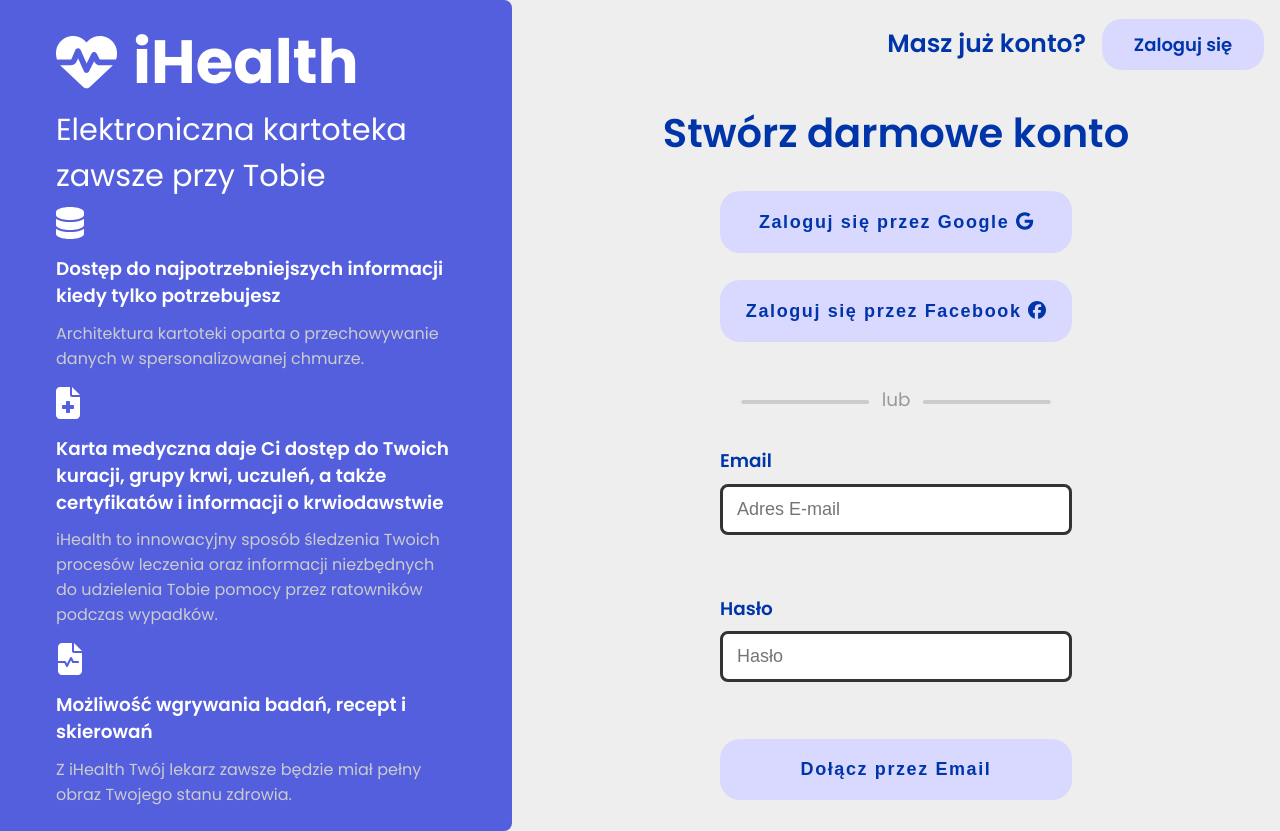
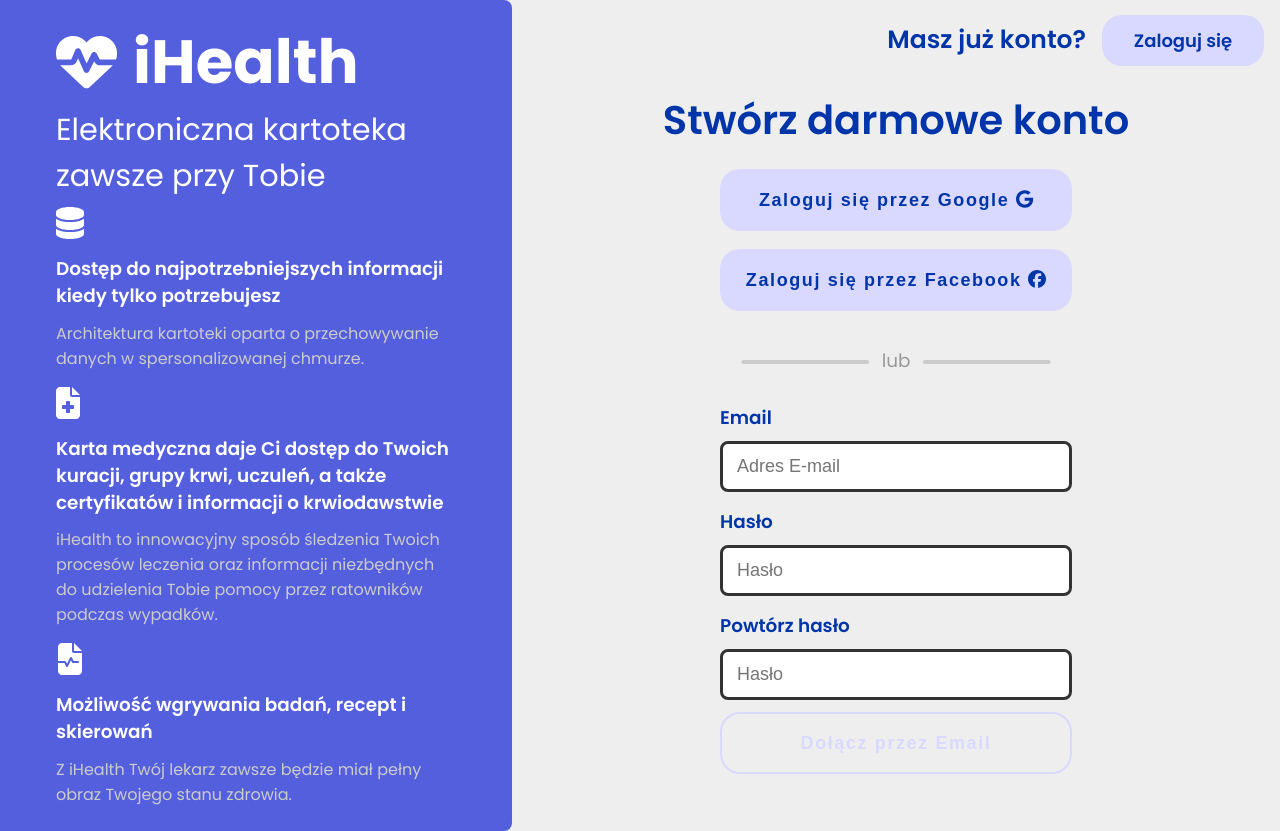
Before and after one commit to PixelSculptor/iHealth, a Vue app: page /register in a window 1280 px wide. Built offline with nearby package versions, Linux system fonts and the light colour scheme.

Commit message:
add validation of password and disable dynamic class for btn to sign up to platform

```diff
--- a/src/components/SingupFormComponent.vue
+++ b/src/components/SingupFormComponent.vue
@@ -13,6 +13,8 @@
                 id="email"
                 type="email"
                 class="formBlock__input"
+                aria-label="email input"
+                required
                 placeholder="Adres E-mail"
                 v-model="email" />
         </div>
@@ -27,9 +29,41 @@
                 id="password"
                 type="password"
                 required
+                aria-label="password input"
+                minlength="8"
                 class="formBlock__input"
                 placeholder="Hasło"
                 v-model="password" />
+            <div
+                v-show="password"
+                class="errorInfo">
+                <span
+                    v-if="!passwordMatching && password && passwordCheck"
+                    class="passwordNotMatching"
+                    >Hasła nie zgadzają się</span
+                >
+                <span
+                    v-else-if="passwordMatching"
+                    class="passwordMatching"
+                    >Hasła zgadzają się</span
+                >
+            </div>
+        </div>
+        <div class="signupForm__formBlock formBlock">
+            <label
+                for="passwordCheck"
+                class="formBlock__label"
+                >Powtórz hasło</label
+            >
+            <input
+                id="passwordCheck"
+                type="password"
+                required
+                aria-label="password input"
+                minlength="8"
+                class="formBlock__input"
+                placeholder="Hasło"
+                v-model="passwordCheck" />
         </div>
         <div
             v-show="error"
@@ -39,6 +73,7 @@
         <button-component
             soft
             wide
+            :disabled="disableCreateAccount"
             class="signupForm__submit"
             >Dołącz przez Email</button-component
         >
@@ -48,22 +83,31 @@
 <script setup>
     import ButtonComponent from './ButtonComponent.vue';
     import useSignup from '../composables/useSignup.js';
-    import { ref } from 'vue';
+    import { computed, ref } from 'vue';
 
     const emit = defineEmits(['submitSignUp']);
 
     const email = ref('');
     const password = ref('');
+    const passwordCheck = ref('');
     const { error, signup } = useSignup();
+    const passwordMatching = computed(() => {
+        return password.value === passwordCheck.value;
+    });
+    const disableCreateAccount = computed(() => {
+        return (
+            !email.value ||
+            password.value.length < 8 ||
+            !passwordCheck.value.length
+        );
+    });
 
     const handleSignUp = async () => {
-        if (!email.value || !password.value || error.value) {
+        await signup(email.value, password.value);
+        if (!error.value) {
             email.value = '';
             password.value = '';
             error.value = '';
-        }
-        await signup(email.value, password.value);
-        if (!error.value) {
             emit('submitSignUp');
         }
     };
@@ -72,12 +116,12 @@
 <style scoped lang="scss">
     .signUpForm {
         @include flex-position(column, wrap, flex-start, center);
-        gap: 15%;
+        gap: 0.5rem;
         .formBlock {
             width: $button-width-wide;
             height: 6rem;
             @include flex-position(column, wrap, space-around, flex-start);
-            gap: 0.25rem;
+            gap: 0.1rem;
             &__input {
                 @include input;
                 &:active,
@@ -90,6 +134,23 @@
                 @include label;
                 color: $blue-700;
             }
+            .errorInfo {
+                margin-left: auto;
+            }
+            .passwordNotMatching {
+                color: $color-error;
+            }
+            .passwordMatching {
+                color: $color-success;
+            }
+        }
+        .error {
+            margin: 0.5rem 0;
+            width: $button-width-wide;
+            display: inline-block;
+            color: $color-error;
+            text-align: center;
+            font-weight: $font-weight-semiBold;
         }
     }
 </style>
--- a/src/styles/model/variables.scss
+++ b/src/styles/model/variables.scss
@@ -18,7 +18,7 @@
 $white: #fff;
 
 $color-error: #dc143c;
-$color-success: #006400;
+$color-success: #079707;
 
 // Typography
 $main-font: 'Poppins', Helvetica, Arial, sans-serif;
--- a/src/view/auth/SignUpView.vue
+++ b/src/view/auth/SignUpView.vue
@@ -53,7 +53,7 @@
     .account-creation {
         height: 100vh;
         display: grid;
-        grid-template-rows: repeat(2, 1fr) 2fr 1fr 4fr;
+        grid-template-rows: repeat(2, 1fr) 2fr 1fr 5fr;
 
         &__header {
             @include text-header2($font-weight-semiBold);
```
